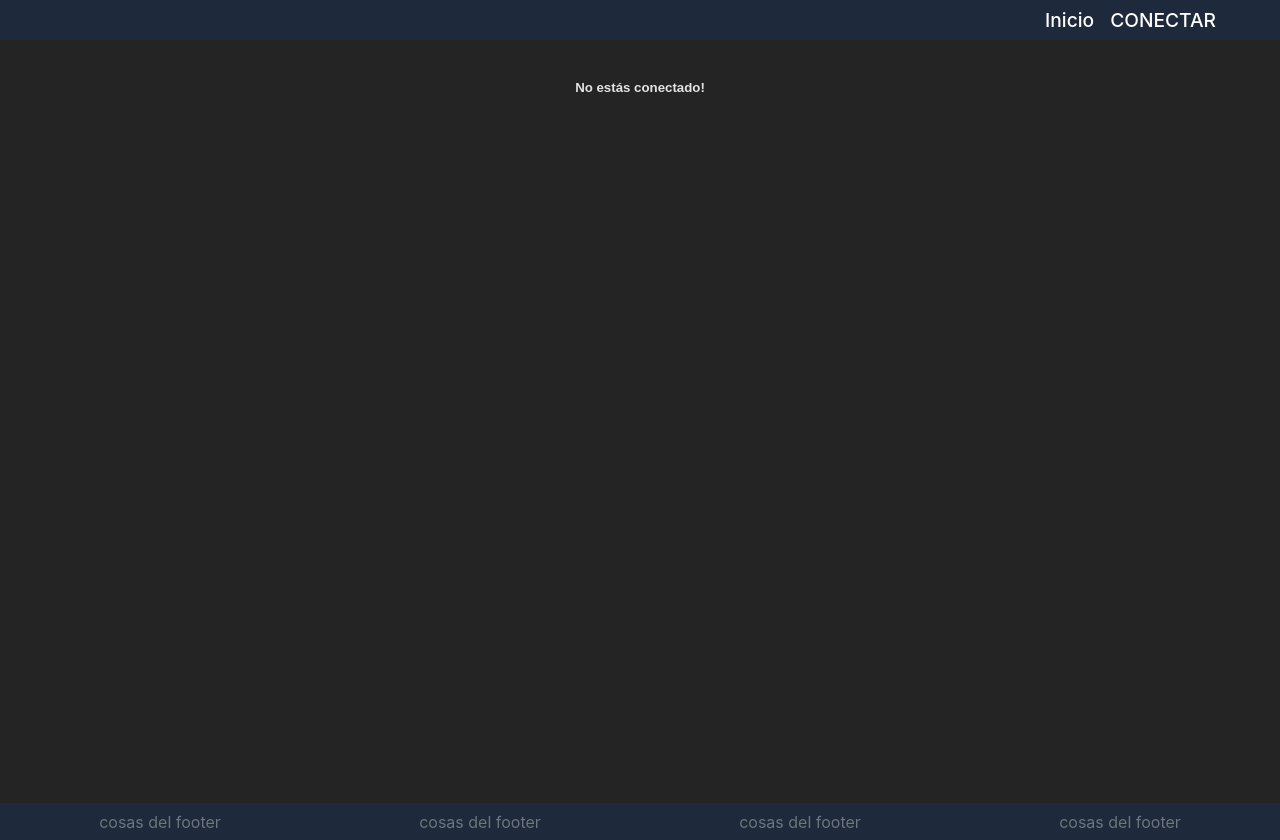
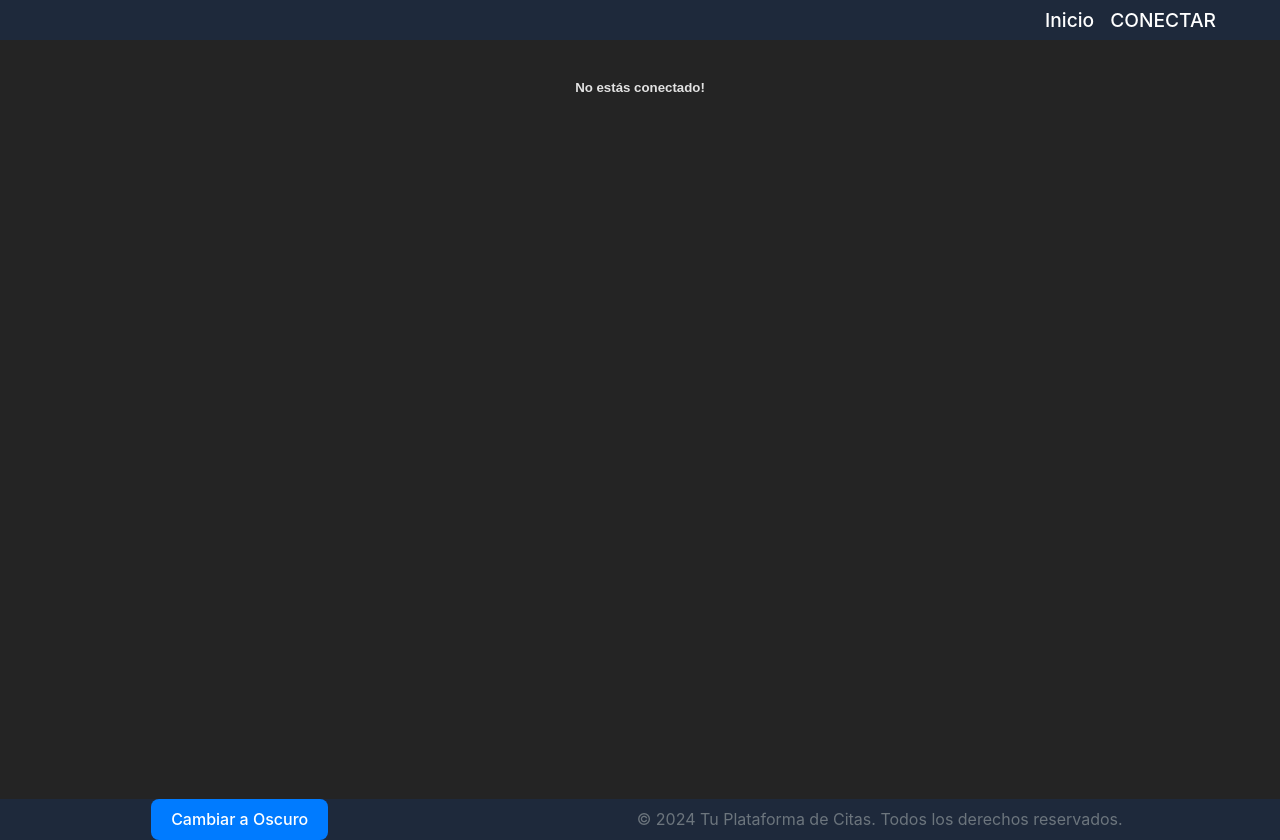
Before and after one commit to Izanalgit/React-Client_Module, a React (Vite) app: page /dashboard in a window 1280 px wide. Built offline with nearby package versions, Linux system fonts and the light colour scheme; no server answers.

Commit message:
update : footer with theme select button

```diff
--- a/src/components/Footer.jsx
+++ b/src/components/Footer.jsx
@@ -1,15 +1,17 @@
+import { useApp } from '../context/AppContext';
 import '../css/Footer.css';
 
 const Footer = () =>{
 
+    const {toggleTheme , theme} = useApp();
 
     return (<>
         <footer>
-            <p>cosas del footer</p>
-            <p>cosas del footer</p>
-            <p>cosas del footer</p>
-            <p>cosas del footer</p>
-        </footer>
+            <button onClick={toggleTheme}>
+                    Cambiar a {theme === "light" ? "Oscuro" : "Claro"}
+            </button>
+            <p>© 2024 Tu Plataforma de Citas. Todos los derechos reservados.</p>
+    </footer>
     </>)
 
 
```
